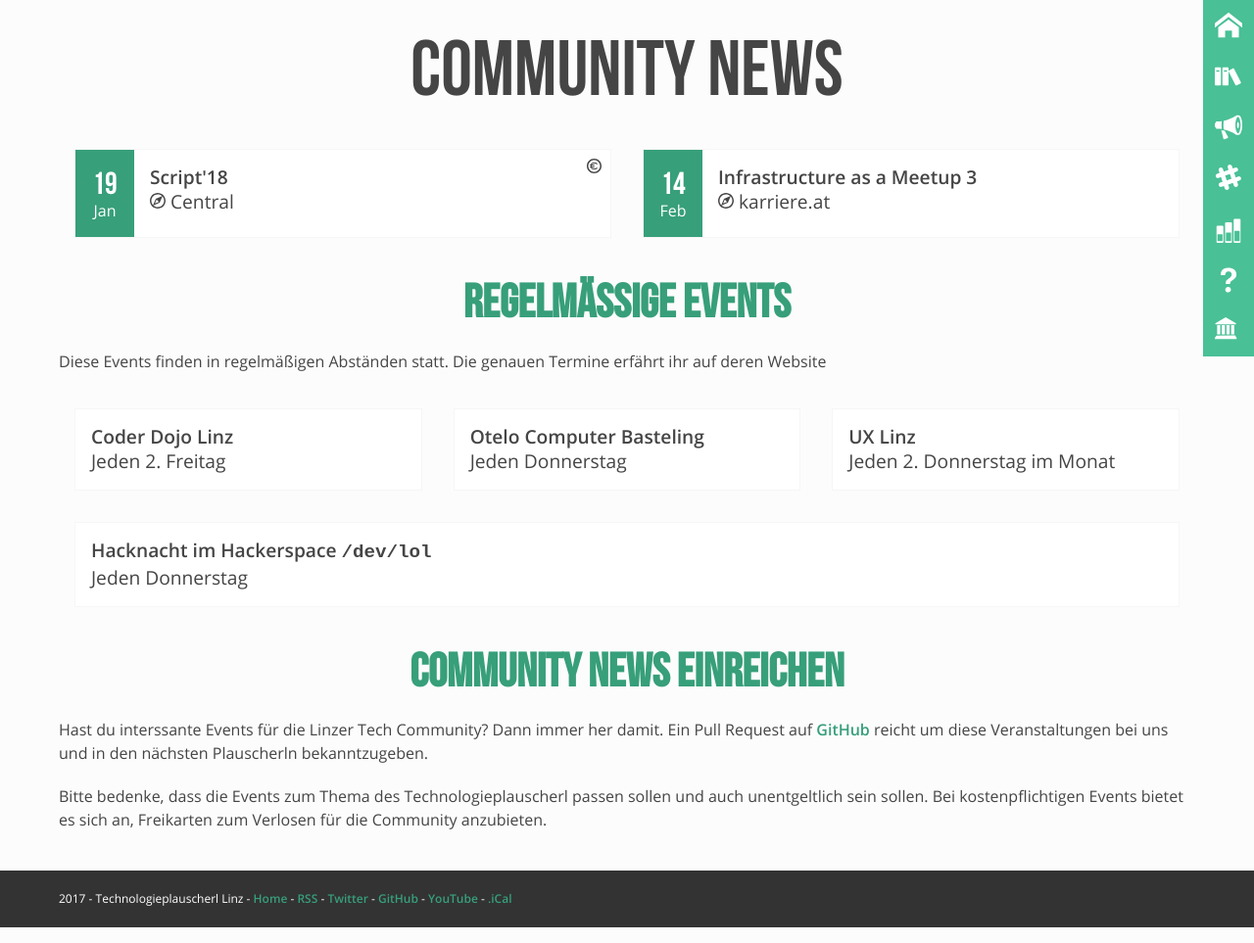
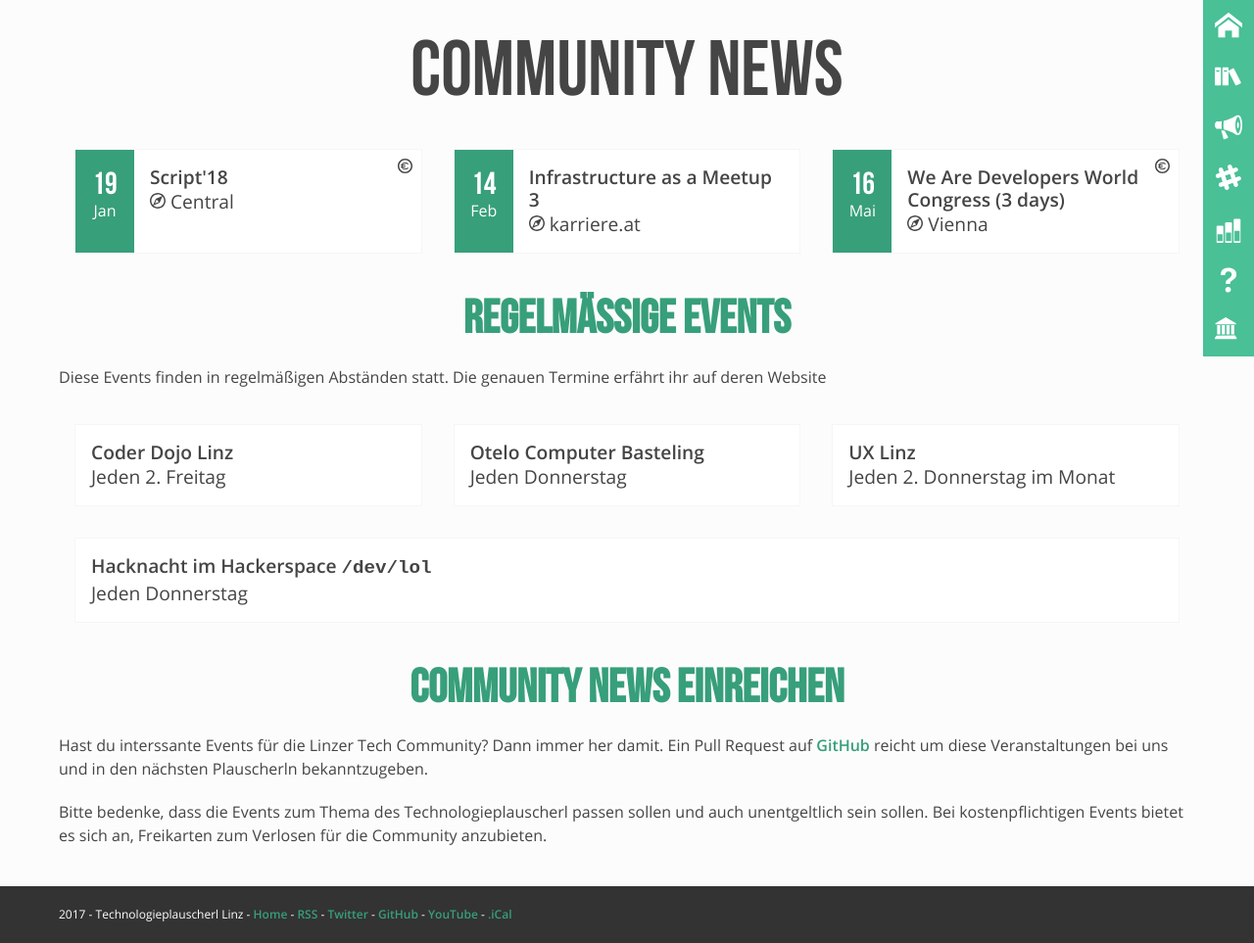
Before and after one commit to mericanAncer127/plauscherl, a Jekyll site: the page built from pages/community-news.html, in a window 1280 px wide. Shown: the whole page at 98% size. Built offline with Jekyll 4.4.1, drawn with Linux system fonts in a browser that asks for light colours.

Commit message:
Add WAD World Congress 2018

```diff
--- a/_data/community.yml
+++ b/_data/community.yml
@@ -149,6 +149,12 @@
       name: "We Are Developers"
       location: "Marx Halle Wien"
       date: 2017-05-11
+      link: http://www.wearedevelopers.org
+      cost: EUR 199
+    -
+      name: "We Are Developers World Congress (3 days)"
+      location: "Vienna"
+      date: 2018-05-16
       link: http://www.wearedevelopers.org
       cost: EUR 199
 -
```
